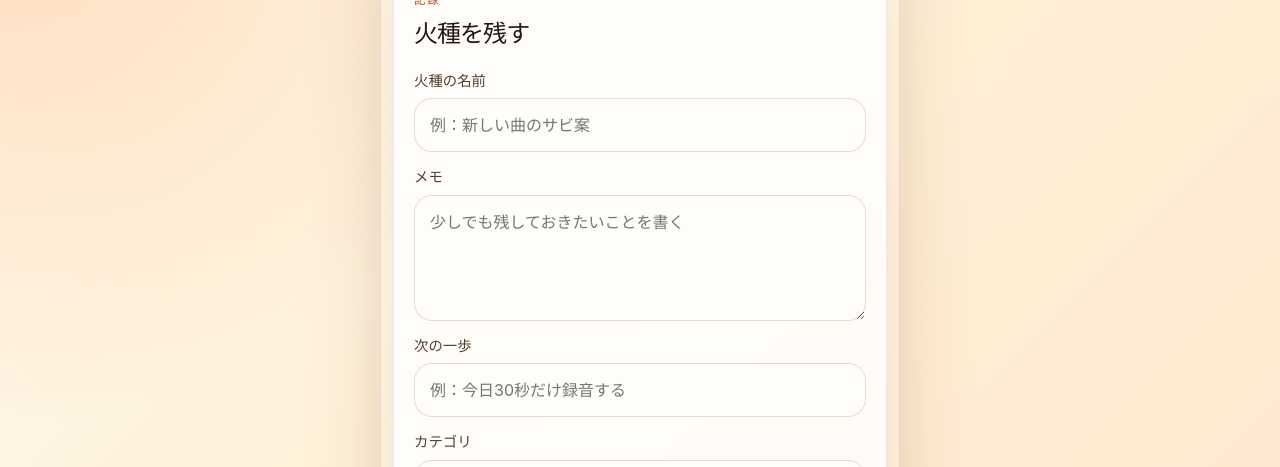
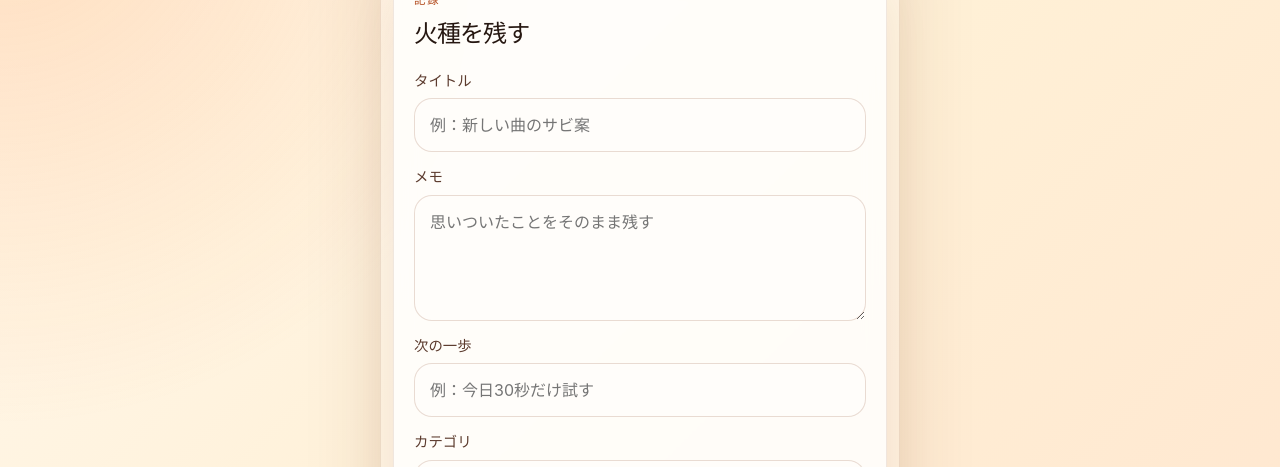
Before and after one commit to sunpotflower4460-cpu/sumples-fire, a React (Vite) app: page / in a window 1280 px wide. Both pictures are taken after a click on the button "火種を記録する". Shown: the part 143-610 px from the top of the page. Built offline with nearby package versions, Linux system fonts and the light colour scheme.

Commit message:
polish: simplify record form wording

```diff
--- a/src/components/FireForm.tsx
+++ b/src/components/FireForm.tsx
@@ -26,7 +26,7 @@ export function FireForm({ onAddSeed }: FireFormProps) {
     event.preventDefault();
 
     if (!title.trim()) {
-      setError('火種の名前を入力してください');
+      setError('タイトルを入力してください');
       return;
     }
 
@@ -43,7 +43,7 @@ export function FireForm({ onAddSeed }: FireFormProps) {
   return (
     <form className="fire-form" onSubmit={handleSubmit}>
       <div className="field-group">
-        <label htmlFor="seed-title">火種の名前</label>
+        <label htmlFor="seed-title">タイトル</label>
         <input
           id="seed-title"
           value={title}
@@ -62,7 +62,7 @@ export function FireForm({ onAddSeed }: FireFormProps) {
           id="seed-body"
           value={body}
           onChange={(event) => setBody(event.target.value)}
-          placeholder="少しでも残しておきたいことを書く"
+          placeholder="思いついたことをそのまま残す"
           rows={4}
           maxLength={260}
         />
@@ -74,7 +74,7 @@ export function FireForm({ onAddSeed }: FireFormProps) {
           id="seed-next-action"
           value={nextAction}
           onChange={(event) => setNextAction(event.target.value)}
-          placeholder="例：今日30秒だけ録音する"
+          placeholder="例：今日30秒だけ試す"
           maxLength={90}
         />
       </div>
@@ -125,7 +125,7 @@ export function FireForm({ onAddSeed }: FireFormProps) {
       {error ? <p className="form-error">{error}</p> : null}
 
       <button className="primary-button" type="submit">
-        火種を追加する
+        記録する
       </button>
     </form>
   );
```
